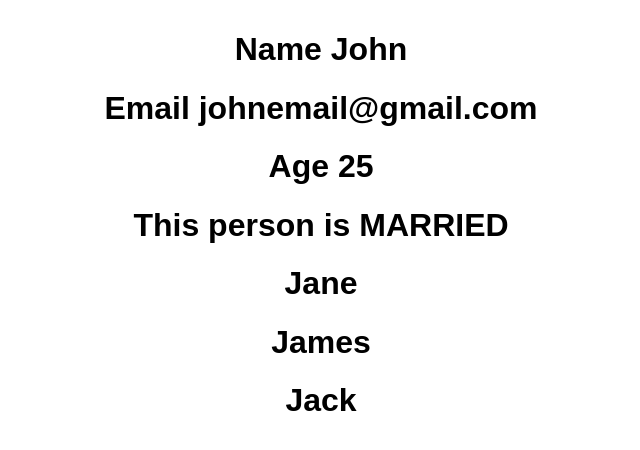
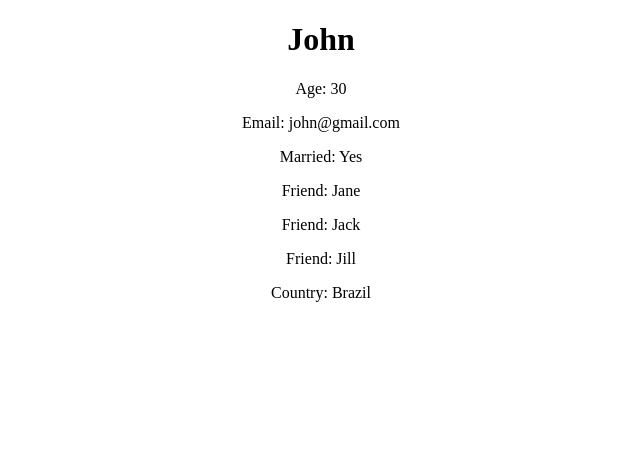
Before and after one commit to danphannguyen/React_Courses, a React (Create React App) app: page / in a window 1280 px wide. Shown: the top 450 px of the page, without its empty margins (319-959 px from the left). Built offline with nearby package versions, Linux system fonts and the light colour scheme.

Commit message:
React Typescript ep13

```diff
--- a/src/App.css
+++ b/src/App.css
@@ -36,69 +36,3 @@
     transform: rotate(360deg);
   }
 }
-
-.name {
-  color: #61dafb;
-}
-
-.App {
-  display: flex;
-  align-items: center;
-  flex-direction: column;
-  width: 100vw;
-  font-family: Arial, Helvetica, sans-serif;
-}
-
-body {
-  margin: 0;
-  padding: 0;
-}
-
-.App {
-  display: flex;
-  align-items: center;
-  flex-direction: column;
-  width: 100vw;
-  font-family: Arial, Helvetica, sans-serif;
-  margin-top: 10px;
-}
-
-body {
-  margin: 0;
-  padding: 0;
-}
-
-.addTask {
-  height: 30vh;
-  background-color: dodgerblue;
-  width: 100%;
-  display: flex;
-  justify-content: center;
-  align-items: center;
-}
-
-.list {
-  height: auto;
-  width: 100%;
-  display: flex;
-  align-items: center;
-  padding-top: 50px;
-  flex-direction: column;
-}
-
-.task {
-  width: 500px;
-  height: 50px;
-  display: flex;
-  margin: 15px;
-  display: flex;
-  align-items: center;
-  justify-content: center;
-}
-
-.task button {
-  width: auto;
-  height: 20px;
-  margin-left: 5px;
-  text-align: center;
-}
--- a/src/App.js
+++ /dev/null
@@ -1,19 +0,0 @@
-import "./App.css";
-import { Person } from "./components/Person";
-
-function App() {
-
-  return (
-    <div className="App">
-      <Person
-        name="John"
-        email="johnemail@gmail.com"
-        age={25}
-        isMarried={true}
-        friends={["Jane", "James", "Jack"]}
-      />
-    </div>
-  );
-}
-
-export default App;
--- /dev/null
+++ b/src/App.tsx
@@ -0,0 +1,20 @@
+import React from 'react';
+import './App.css';
+import { Person, Country } from './components/Person';
+
+function App() {
+  return (
+    <div className="App">
+      <Person
+        name="John"
+        age={30}
+        email="john@gmail.com"
+        isMarried={true}
+        friends={["Jane", "Jack", "Jill"]}
+        country={Country.Brazil}
+      />
+    </div>
+  );
+}
+
+export default App;
--- a/src/components/Person.js
+++ /dev/null
@@ -1,24 +0,0 @@
-import PropTypes from 'prop-types';
-
-export const Person = (props) => {
-    return (
-        <div>
-            <h1> Name {props.name}</h1>
-            <h1> Email {props.email}</h1>
-            <h1> Age {props.age}</h1>
-            <h1>This person {props.isMarried ? "is" : "is not"} MARRIED</h1>
-            {props.friends.map((friend) => (
-                <h1>{friend}</h1>
-            ))}
-        </div>
-    );
-}
-
-
-Person.propTypes = {
-    name: PropTypes.string,
-    email: PropTypes.string,
-    age: PropTypes.number,
-    isMarried: PropTypes.bool,
-    friends: PropTypes.arrayOf(PropTypes.string),
-}
--- /dev/null
+++ b/src/components/Person.tsx
@@ -0,0 +1,32 @@
+
+interface PersonProps {
+    name: string;
+    age: number;
+    email: string;
+    isMarried: boolean;
+    friends: string[];
+    country?: Country;
+}
+
+export enum Country {
+    Brazil = "Brazil",
+    USA = "USA",
+    Canada = "Canada"
+}
+
+export const Person = (props: PersonProps) => {
+
+    return (
+        <div>
+            <h1>{props.name}</h1>
+            <p>Age: {props.age}</p>
+            <p>Email: {props.email}</p>
+            <p>Married: {props.isMarried ? "Yes" : "No"}</p>
+            {props.friends.map((friend: string) => {
+                return <p>Friend: {friend}</p>;
+            })}
+
+            {props.country && <p>Country: {props.country}</p>}
+        </div>
+    );
+}
--- a/src/index.js
+++ /dev/null
@@ -1,15 +0,0 @@
-import React from 'react';
-import ReactDOM from 'react-dom/client';
-import App from './App';
-
-const root = ReactDOM.createRoot(document.getElementById('root'));
-root.render(
-  <React.StrictMode>
-    <App />
-  </React.StrictMode>
-);
-
-// If you want to start measuring performance in your app, pass a function
-// to log results (for example: reportWebVitals(console.log))
-// or send to an analytics endpoint. Learn more: https://bit.ly/CRA-vitals
-// reportWebVitals();
--- /dev/null
+++ b/src/index.tsx
@@ -0,0 +1,12 @@
+import React from 'react';
+import ReactDOM from 'react-dom/client';
+import App from './App';
+
+const root = ReactDOM.createRoot(
+  document.getElementById('root') as HTMLElement
+);
+root.render(
+  <React.StrictMode>
+    <App />
+  </React.StrictMode>
+);
--- /dev/null
+++ b/src/react-app-env.d.ts
@@ -0,0 +1 @@
+/// <reference types="react-scripts" />
```
Also changed, not shown: package.json (+8 -14 lines), src/useCount.js (deleted, +0 -22 lines), tsconfig.json (added, +26 -0 lines), 2 other files (tests, documents, lock files or other folders).
